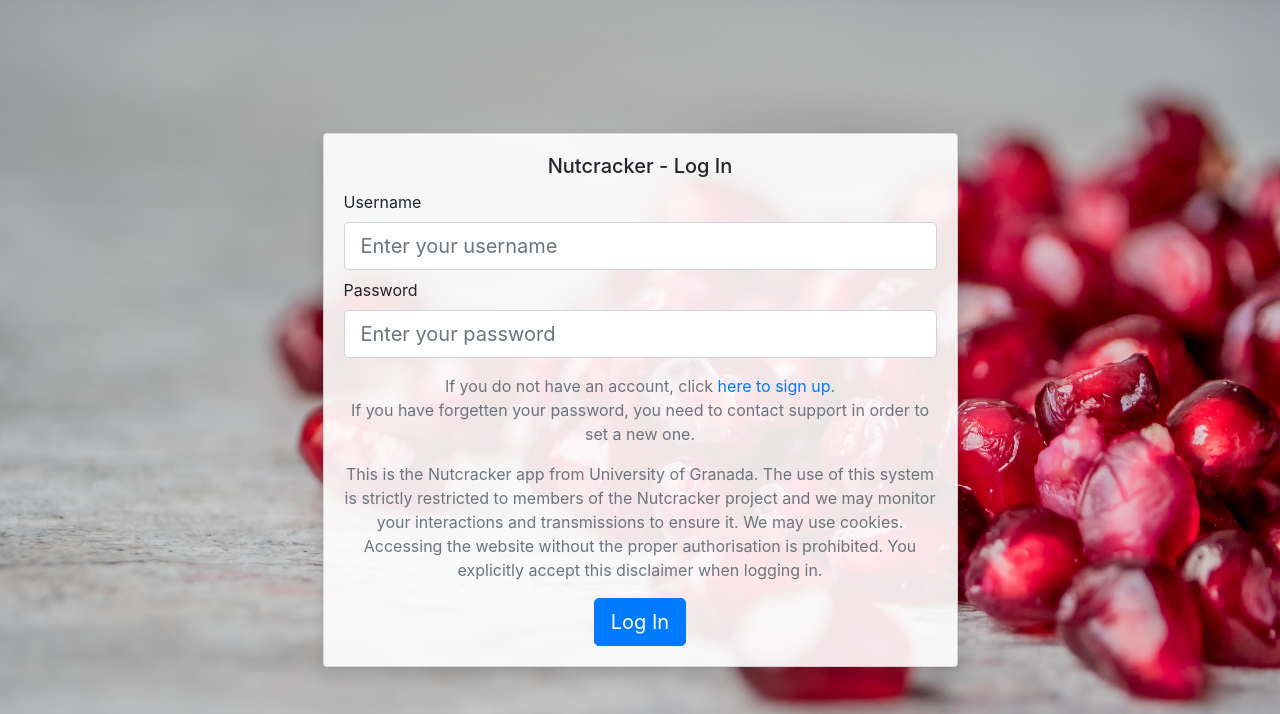
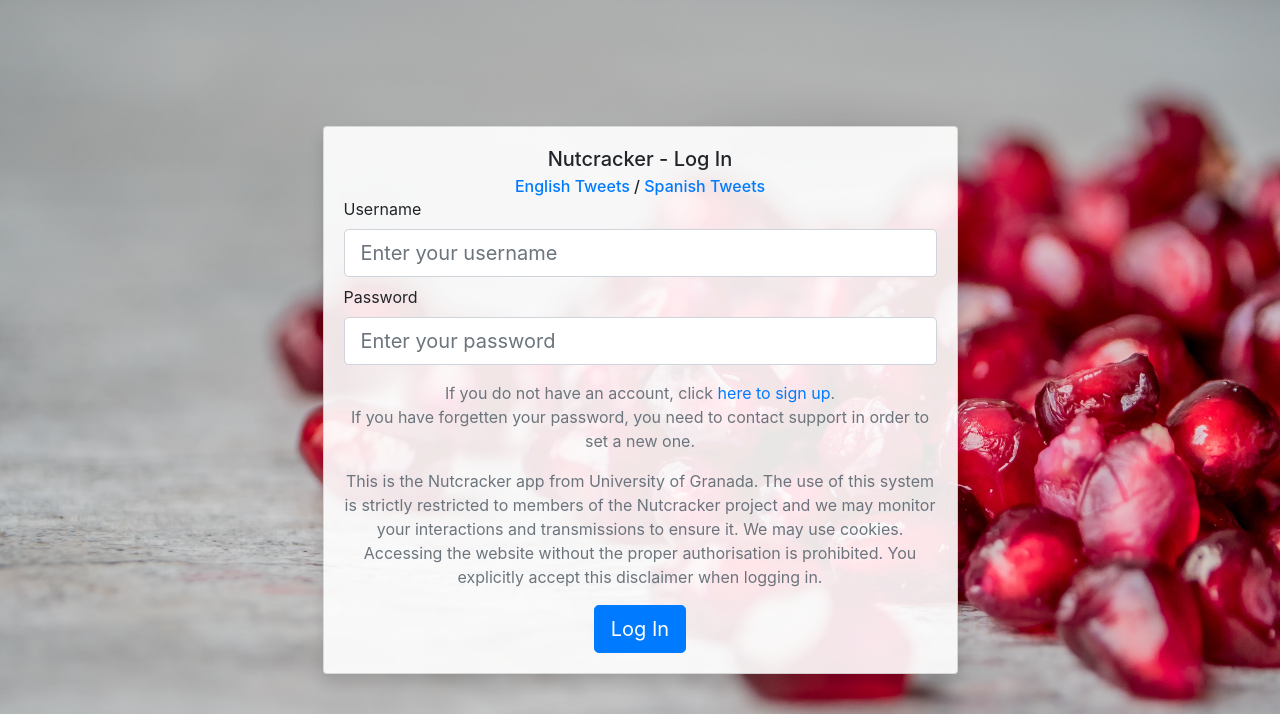
Before and after one commit to nutcrackerugr/labelling-tool, a Flask app: page / in a window 1280 px wide. Shown: the top 714 px of the page. Run offline with Flask 2, Linux system fonts and the light colour scheme; parts of the project's set-up code (start-up, migrations or seed data) failed here and were passed over; some libraries are stand-ins or nearby versions.

Commit message:
Added link to english tweets

```diff
--- a/application/templates/login.html
+++ b/application/templates/login.html
@@ -39,6 +39,7 @@
 								{% endif %}
 							{% endwith %}
 							<h5 class="card-title text-center">Nutcracker - Log In</h5>
+							<h6 class="card-subtitle text-center"><a href="english">English Tweets</a> / <a href="/">Spanish Tweets</a></h5>
 							<form class="text-center" id="loginform">
 								<div class="form-group text-left">
 									<label for="username">Username</label>
```
